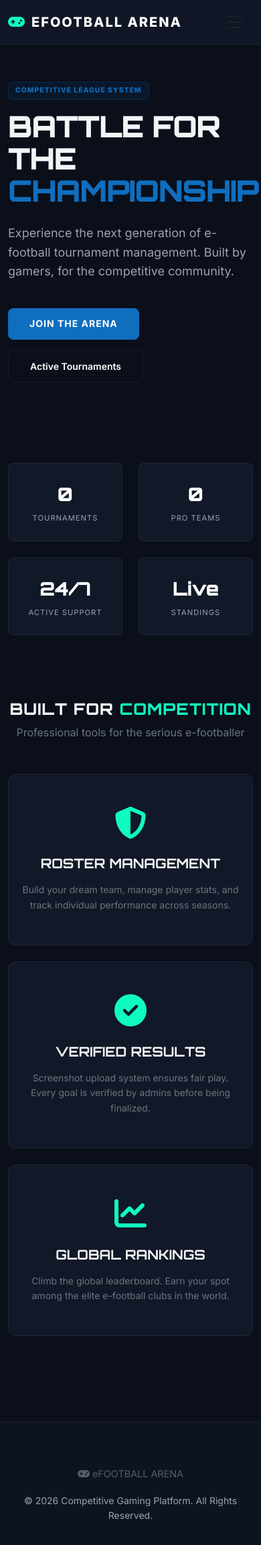
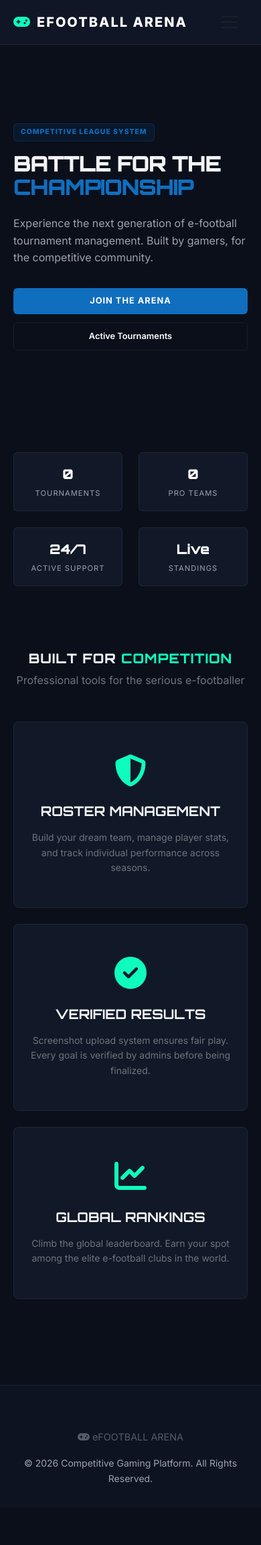
Before and after one commit to anfas-kp/efootball-arena, a Django app: page / in a window 390 px wide. Shown: the whole page at 67% size. After the commit the page ends 2213 px from the top, so only its background shows below. Run offline with Django 5.2, Linux system fonts and the light colour scheme; data that the repository does not hold is empty.

Commit message:
resposive

```diff
--- a/static/css/style.css
+++ b/static/css/style.css
@@ -368,9 +368,58 @@ input:focus, select:focus, textarea:focus, .form-control:focus, .form-select:foc
 @keyframes fadeIn { from { opacity: 0; transform: translateY(10px); } to { opacity: 1; transform: translateY(0); } }
 .animate-in { animation: fadeIn 0.4s ease-out forwards; }
 
-/* ===== Responsive ===== */
+/* ===== Responsive Overrides ===== */
+@media (max-width: 992px) {
+  .hero-title { font-size: 3rem; }
+  .hero-section { padding: 80px 0 50px; }
+}
+
 @media (max-width: 768px) {
-  .hero-title { font-size: 2.75rem; }
-  .score-display .score { font-size: 2.5rem; }
+  :root {
+    --radius: 8px;
+    --radius-sm: 6px;
+  }
+
+  .container { padding-left: 20px; padding-right: 20px; }
+
+  .hero-title { font-size: 2.5rem; letter-spacing: -1px; }
+  .hero-subtitle { font-size: 1rem; margin-bottom: 2rem; }
+
   .glass-card { padding: 1.25rem; }
+
+  .section-title { font-size: 1.25rem; }
+
+  .display-5 { font-size: 2rem; }
+  .display-6 { font-size: 1.75rem; }
+
+  /* Tables */
+  .table-dark-custom thead th { padding: 0.75rem; font-size: 0.6rem; }
+  .table-dark-custom tbody td { padding: 0.75rem; font-size: 0.85rem; }
+
+  /* Team Names in Tables/Fixtures */
+  .logo-sm { width: 28px; height: 28px; }
+  .logo-xs { width: 20px; height: 20px; }
+
+  /* Stats */
+  .stat-box { padding: 1rem; }
+  .stat-box .number { font-size: 1.25rem; }
+
+  /* Buttons */
+  .btn-glow, .btn-outline-glow {
+    padding: 0.6rem 1.25rem;
+    font-size: 0.8rem;
+    width: 100%;
+    justify-content: center;
+  }
+
+  /* Navbar */
+  .navbar { padding: 0.75rem 0; }
+  .navbar-brand img { height: 32px; }
 }
+
+@media (max-width: 576px) {
+  .hero-title { font-size: 2rem; }
+  .score-display .score { font-size: 2rem; }
+  .gap-4 { gap: 1rem !important; }
+  .gap-3 { gap: 0.75rem !important; }
+}
```
